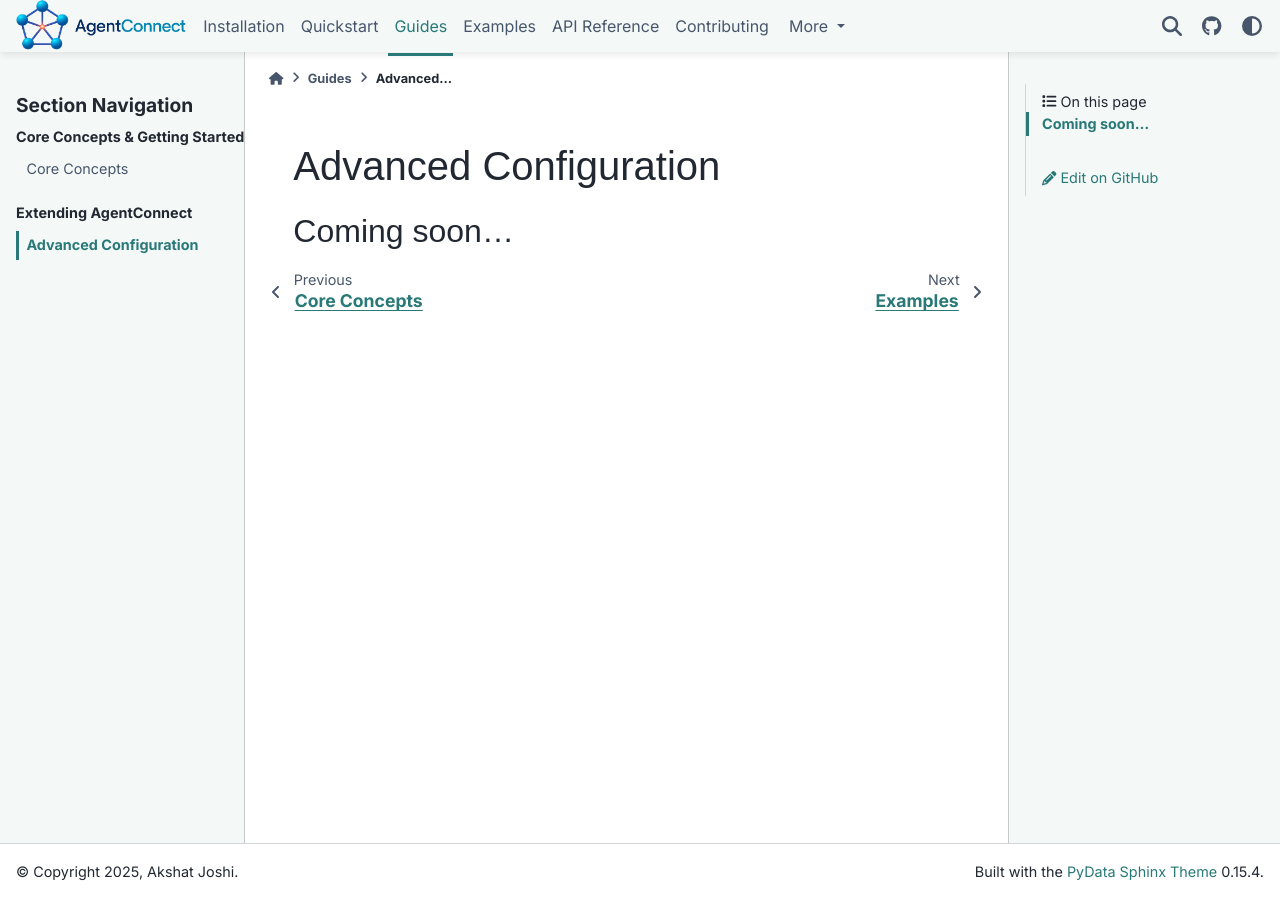
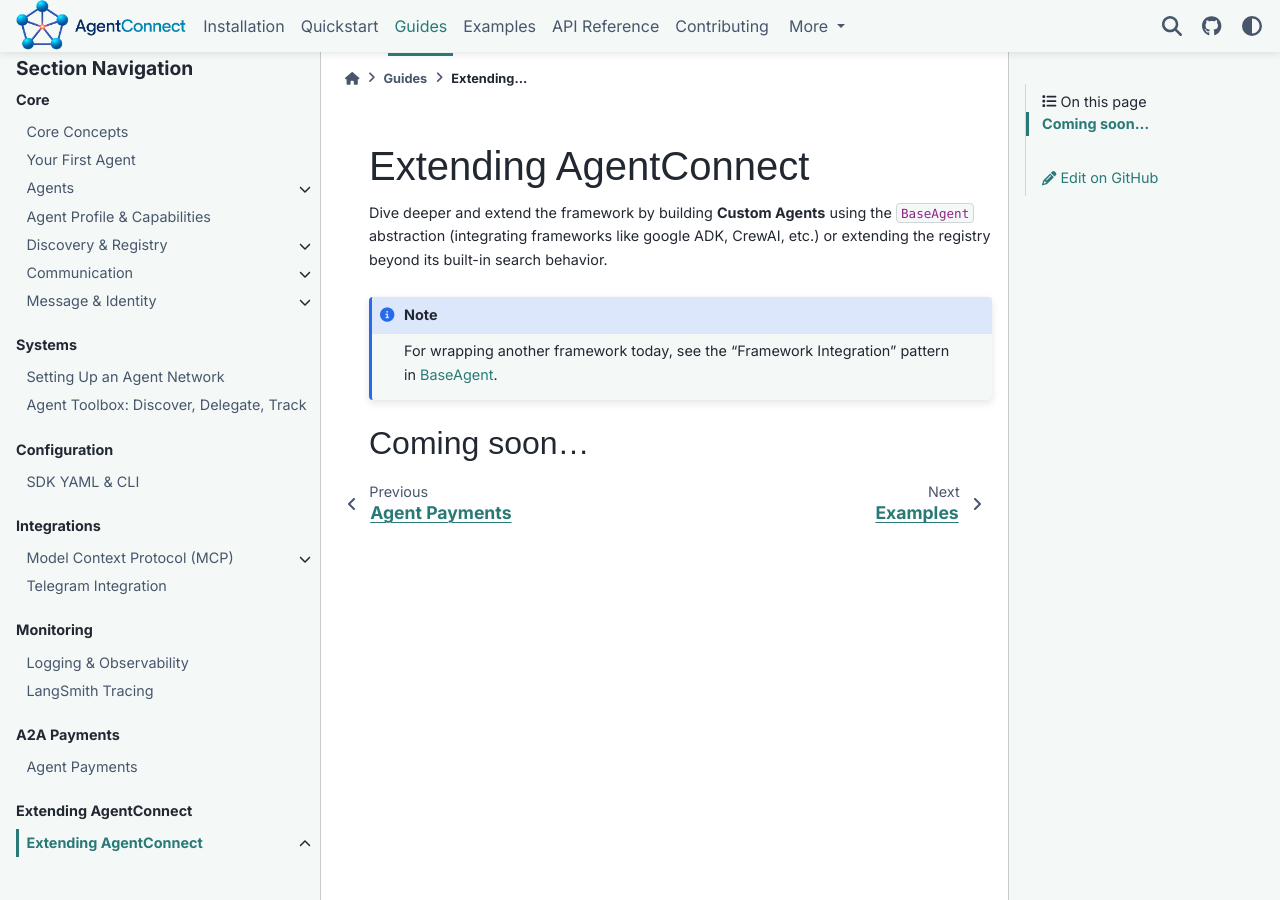
Before and after one commit to AKKI0511/AgentConnect, a Sphinx documentation site: the page built from docs/source/guides/advanced/index.rst, in a window 1280 px wide and 900 px high. Built offline with Sphinx 7.4.7 and the PyData theme 0.15.4, drawn with Linux system fonts in a browser that asks for light colours; pages that are not in the unit, such as notebooks, are missing from menus; part of the change alters nothing that is shown.

Commit message:
docs: update guides index and advanced section
Co-authored-by: Cursor <cursoragent@cursor.com>

```diff
--- a/docs/source/guides/advanced/index.rst
+++ b/docs/source/guides/advanced/index.rst
@@ -1,85 +1,16 @@
-.. _advanced_configuration:
+Extending AgentConnect
+=======================
 
-Advanced Configuration
-=====================
+Dive deeper and extend the framework by building **Custom Agents** using the ``BaseAgent`` abstraction (integrating frameworks like google ADK, CrewAI, etc.) or extending the registry beyond its built-in search behavior.
+
+.. note::
+
+   For wrapping another framework today, see the "Framework Integration" pattern in :doc:`../core/agents/base_agent`.
 
 Coming soon...
----------------
+--------------
 
-.. .. note::
-..    For basic usage and configuration, see the main guides in :doc:`../index`.
-
-.. AgentConnect is highly customizable. This section provides in-depth guides for advanced users who want to tailor the framework to their specific needs, covering areas from agent internals to payment systems and advanced utilities.
-
-.. .. toctree::
-..    :maxdepth: 2
-..    :caption: Advanced Guides
-..    :hidden:
-
-..    customizing_agents
-..    customizing_hub
-..    customizing_registry
-..    customizing_providers
-..    customizing_payments
-..    customizing_callbacks
-..    customizing_logging
-..    customizing_prompts
-..    advanced_cli
-
-
-.. Customizing Agents
-.. ------------------
-.. :doc:`customizing_agents`
-
-.. Dive deep into agent internals. Learn how to add custom capabilities, integrate unique tools, implement advanced memory systems, configure payment features, and modify the core agent processing loop. This section also covers advanced rate limiting and interaction control, including token usage tracking, cooldowns, and conversation statistics.
-
-.. Customizing the Communication Hub
-.. ---------------------------------
-.. :doc:`customizing_hub`
-
-.. Tailor the heart of agent interaction. Add custom message handlers, implement event hooks, or modify message routing logic. (Note: Pluggable backends like Redis are not currently supported at the framework level.)
-
-.. Customizing the Registry & Discovery
-.. ------------------------------------
-.. :doc:`customizing_registry`
-
-.. Control how agents find each other. Configure the agent registration process, customize capability discovery algorithms, and manage agent identity verification and registration flows.
-
-.. Customizing AI Providers
-.. ------------------------
-.. :doc:`customizing_providers`
-
-.. Extend language model support. Add new providers beyond the defaults, configure specific model parameters (temperature, top_p, etc.), and manage advanced credential handling.
-
-.. Customizing Payment Integration
-.. -------------------------------
-.. :doc:`customizing_payments`
-
-.. Fine-tune the agent economy. Configure advanced payment settings, customize blockchain network support, implement custom payment logic, and manage wallets directly. (See the guide for details on supported networks.)
-
-.. Customizing Callbacks & Monitoring
-.. ----------------------------------
-.. :doc:`customizing_callbacks`
-
-.. Enhance observability and integration. Implement custom callbacks for detailed monitoring, specialized logging, or triggering external systems like advanced LangSmith features.
-
-.. Customizing Logging
-.. -------------------
-.. :doc:`customizing_logging`
-
-.. Configure detailed system logging. Set up advanced logging handlers, define custom log formats, and control logging levels for different components.
-
-.. Customizing Prompts & Workflows
-.. -------------------------------
-.. :doc:`customizing_prompts`
-
-.. Shape agent reasoning. Extend or modify core agent prompts, design complex interaction workflows, and create templates for specialized tasks.
-
-.. Advanced CLI Usage
-.. ------------------
-.. :doc:`advanced_cli`
-
-.. Master the command line. Explore advanced CLI arguments for fine-grained control over agent behavior, hub configurations, and framework settings.
-
-.. .. note::
-..    These guides assume familiarity with the core concepts of AgentConnect. For foundational knowledge, please refer to the :doc:`../../quickstart` section. Each guide provides practical examples and best practices.
+.. toctree::
+   :maxdepth: 1
+   :hidden:
+   :caption: Extending AgentConnect
--- a/docs/source/guides/index.rst
+++ b/docs/source/guides/index.rst
@@ -13,90 +13,56 @@ Welcome to the AgentConnect Guides! These practical, step-by-step tutorials will
    - Create autonomous workflows involving payments and external tools.
    - Understand best practices for deploying and managing AgentConnect applications.
 
-Core Concepts & Getting Started
------------------------------------
-Build a solid foundation by understanding the core components (Registry, Hub, Profile, Identity) and setting up your first agent.
+.. toctree::
+   :maxdepth: 1
+   :hidden:
+   :caption: Core
 
-*   `Core Concepts <core_concepts.html>`_: Key concepts like the Agent Registry, Communication Hub, Agent Profile, and Agent Identity.
-*   `Your First Agent <first_agent.html>`_: Create and run a simple AI agent, configure its provider, and interact with it.
-*   `Human-in-the-Loop <human_in_the_loop.html>`_: Integrate a `HumanAgent` for interactive sessions or approvals.
+   core_concepts
+   core/first_agent
+   core/agents/index
+   core/agent_profile_and_capabilities
+   core/discovery/index
+   core/communication/index
+   core/message_identity/index
 
 .. toctree::
    :maxdepth: 1
    :hidden:
-   :caption: Core Concepts & Getting Started
+   :caption: Systems
 
-   core_concepts
-   first_agent
-   human_in_the_loop
-
-Building Multi-Agent Systems
--------------------------------
-Learn how to orchestrate multiple agents that discover each other dynamically and collaborate by defining Agent Profiles and designing interaction workflows.
-
-*   `Multi-Agent Setup <multi_agent_setup.html>`_: Registering multiple agents (AI, Human, etc.) and defining their Profiles.
-*   `Collaborative Workflows <collaborative_workflows.html>`_: Design patterns for common multi-agent tasks like information gathering, task delegation, and parallel processing.
+   systems/agent_network_setup
+   systems/agent_toolbox
 
 .. toctree::
    :maxdepth: 1
    :hidden:
-   :caption: Building Multi-Agent Systems
+   :caption: Configuration
 
-   multi_agent_setup
-   collaborative_workflows
-
-Advanced Agent Configuration & Security
-------------------------------------------
-Customize the behavior of provided agents (like `AIAgent`) and understand the framework's security mechanisms like message signing.
-
-*   `AI Agent Deep Dive <agent_configuration.html>`_: Advanced configuration options for the `AIAgent`, including personality, interaction modes, resource limits, and error handling.
-*   `Secure Agent Communication <secure_communication.html>`_: Understanding message signing and verification for secure interactions.
+   configuration/sdk_configuration
 
 .. toctree::
    :maxdepth: 1
    :hidden:
-   :caption: Advanced Agent Configuration & Security
+   :caption: Integrations
 
-   agent_configuration
-   secure_communication
-
-Specialized Use Cases & Integrations
------------------------------------------
-Explore specific applications like agent payments, Telegram integration, and connecting agents to external sources via tools.
-
-*   `Agent Payments <agent_payment.html>`_: Enabling and managing agent-to-agent payments.
-*   `Telegram Integration <telegram_integration.html>`_: Building AI assistants accessible via Telegram.
-*   `External Tools <external_tools.html>`_: Equipping agents with the ability to use external tools.
-
-.. toctree::
-   :maxdepth: 1
-   :hidden:
-   :caption: Specialized Use Cases & Integrations
-
-   agent_payment
-   telegram_integration
-   external_tools
-
-Monitoring
-------------
-Observe, debug, and trace your AgentConnect applications using tools like LangSmith and custom logging.
-
-*   `Monitoring with LangSmith <event_monitoring.html>`_: Tracing agent interactions, debugging, and analyzing performance with LangSmith.
-*   `Logging & Event Handling <logging_events.html>`_: Implementing custom logging and reacting to agent events.
+   integrations/mcp/index
+   integrations/telegram_integration
 
 .. toctree::
    :maxdepth: 1
    :hidden:
    :caption: Monitoring
 
-   event_monitoring
-   logging_events
+   monitoring/logging_events
+   monitoring/event_monitoring
 
-Extending AgentConnect
--------------------------
-Dive deeper and extend the framework by building **Custom Agents** using the `BaseAgent` abstraction (integrating frameworks like CrewAI, etc.) or adding new AI provider integrations.
+.. toctree::
+   :maxdepth: 1
+   :hidden:
+   :caption: A2A Payments
 
-*   `Advanced Guides (Coming Soon) <advanced/index.html>`_: Guides on creating custom agents, providers, and more advanced configurations.
+   payments/agent_payment
 
 .. toctree::
    :maxdepth: 1
@@ -105,6 +71,5 @@ Dive deeper and extend the framework by building **Custom Agents** using the `Ba
 
    advanced/index
 
-
 .. note::
    These guides focus on practical implementation. For detailed class and method descriptions, refer to the :doc:`../api/index`. For runnable code examples, see the :doc:`../examples/index`.
```
